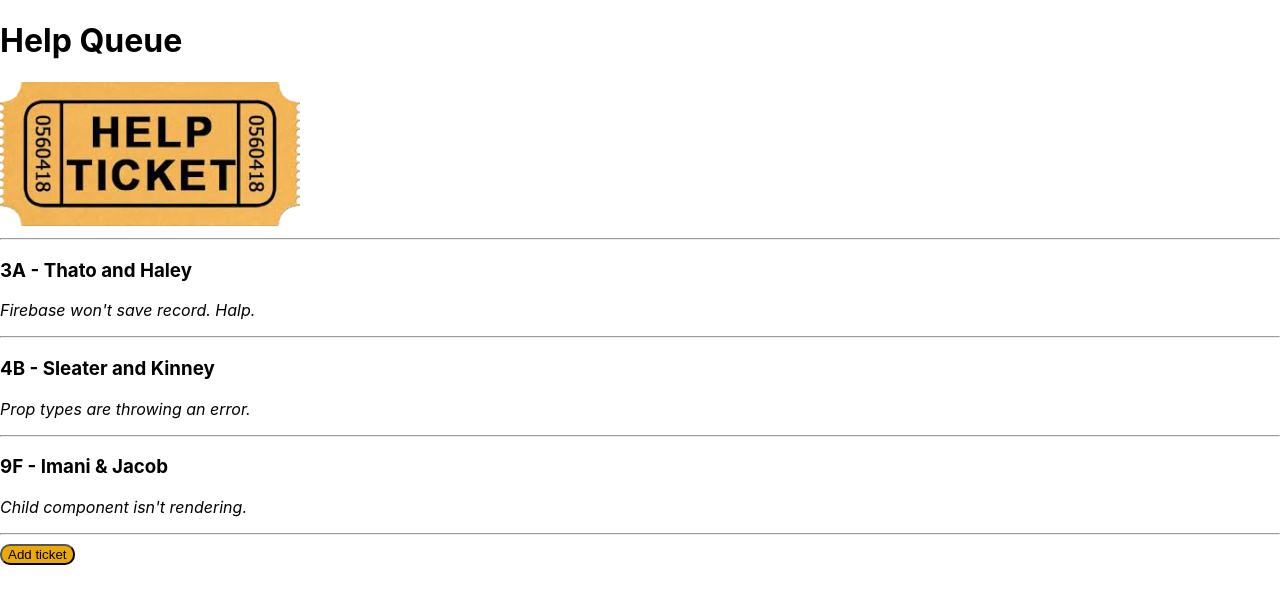
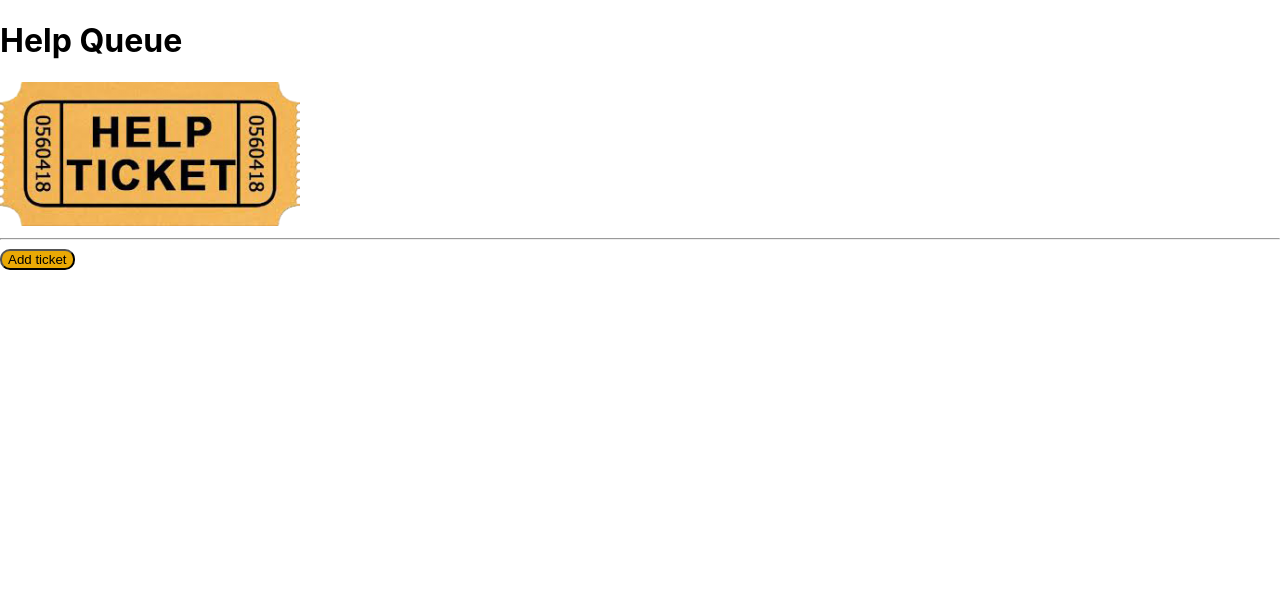
Before and after one commit to johnwhittenstudio/help-queue, a React (Create React App) app: page / in a window 1280 px wide. Shown: the top 604 px of the page. Built offline with nearby package versions, Linux system fonts and the light colour scheme.

Commit message:
pass data via callbacks

```diff
--- a/src/components/NewTicketForm.js
+++ b/src/components/NewTicketForm.js
@@ -1,17 +1,18 @@
 import React from "react";
 import { v4 } from 'uuid';
+import PropTypes from "prop-types";
 
-function NewTicketForm(){
+function NewTicketForm(props){
 
   function handleNewTicketFormSubmission(event) {
     event.preventDefault();
-    console.log(event.target.names.value);
-    console.log(event.target.location.value);
-    console.log(event.target.issue.value);
+    props.onNewTicketCreation({names: event.target.names.value, locations: event.target.location.value, issue: event.target.issue.value, id: v4()});
   }
 
   return (
     <React.Fragment>
+      <div class="container">
+        <div class="row">
       <form onSubmit={handleNewTicketFormSubmission}>
         <input
           type='text'
@@ -24,10 +25,16 @@ function NewTicketForm(){
         <textarea
           name='issue'
           placeholder='Describe your issue.' />
-        <button type='submit'>Help!</button>
+        <button id="button-help" type='submit'>Help!</button>
       </form>
+      </div>
+      </div>
     </React.Fragment>
   );
 }
 
+NewTicketForm.propTypes = {
+  onNewTicketCreation: PropTypes.func
+};
+
 export default NewTicketForm;
--- a/src/components/TicketControl.js
+++ b/src/components/TicketControl.js
@@ -7,7 +7,8 @@ class TicketControl extends React.Component {
   constructor(props) {
     super(props);
     this.state = {
-      formVisibleOnPage: false
+      formVisibleOnPage: false,
+      mainTicketList: []
     };
     this.handleClick = this.handleClick.bind(this);
   }
@@ -18,14 +19,22 @@ class TicketControl extends React.Component {
     }));
   }
 
+  handleAddingNewTicketToList = (newTicket) => {
+    const newMainTicketList = this.state.mainTicketList.concat(newTicket);
+    this.setState({
+      mainTicketList: newMainTicketList,
+      formVisibleOnPage: false
+    });
+  }
+
   render(){
     let currentlyVisibleState = null;
     let buttonText = null;
     if (this.state.formVisibleOnPage) {
-      currentlyVisibleState = <NewTicketForm />
+      currentlyVisibleState = <NewTicketForm onNewTicketCreation={this.handleAddingNewTicketToList} />
       buttonText = "Return to Ticket List"
     } else {
-      currentlyVisibleState = <TicketList />
+      currentlyVisibleState = <TicketList ticketList={this.state.mainTicketList} />;
       buttonText = "Add ticket";
     }
     return (
--- a/src/components/TicketList.js
+++ b/src/components/TicketList.js
@@ -1,29 +1,13 @@
 import React from 'react';
 import Ticket from './Ticket';
+import PropTypes from "prop-types";
 
-const mainTicketList = [
-  {
-    names: 'Thato and Haley',
-    location: '3A',
-    issue: 'Firebase won\'t save record. Halp.'
-  },
-  {
-    names: 'Sleater and Kinney',
-    location: '4B',
-    issue: 'Prop types are throwing an error.'
-  },
-  {
-    names: 'Imani & Jacob',
-    location: '9F',
-    issue: 'Child component isn\'t rendering.'
-  }
-];
 
-function TicketList(){
+function TicketList(props){
   return (
     <React.Fragment>
       <hr/>
-      {mainTicketList.map((ticket, index) =>
+      {props.ticketList.map((ticket, index) =>
         <Ticket names={ticket.names}
           location={ticket.location}
           issue={ticket.issue}
@@ -33,4 +17,9 @@ function TicketList(){
   );
 }
 
+// Add propTypes for ticketList.
+TicketList.propTypes = {
+  ticketList: PropTypes.array
+};
+
 export default TicketList;
--- a/src/index.css
+++ b/src/index.css
@@ -16,3 +16,9 @@ code {
   border-radius: 10px;
   background-color:rgb(234, 169, 5)
 }
+
+#button-help {
+  border-radius: 10px;
+  background-color:rgb(234, 5, 5);
+  color: white;
+}
```
